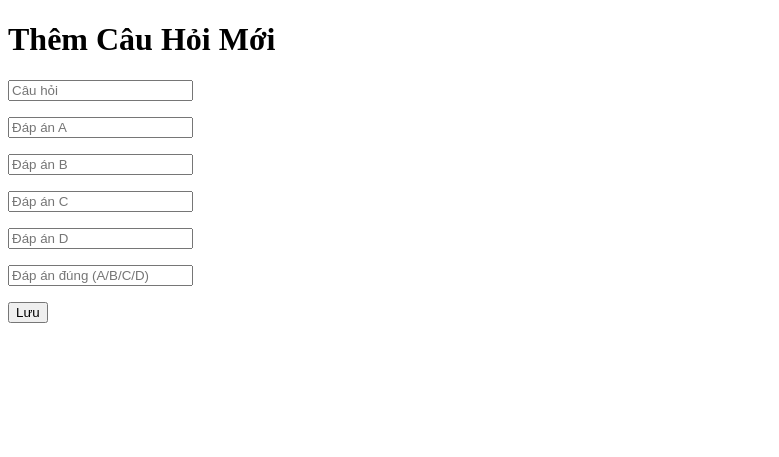
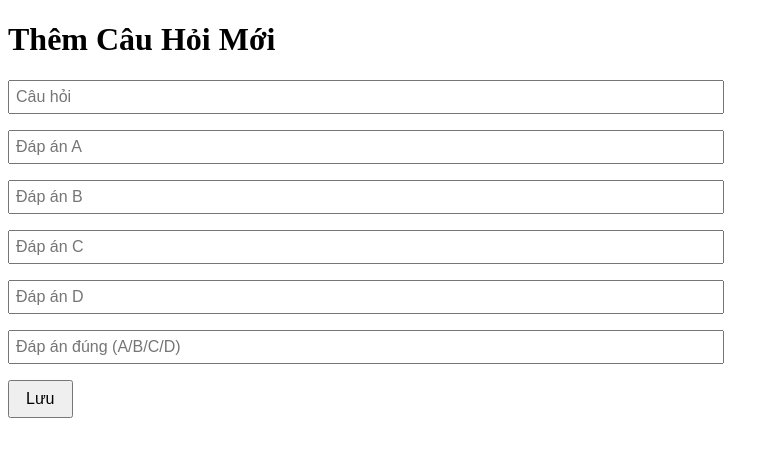
Before and after one commit to buinhatquang1970/testAI, a Flask app: page /admin/questions/add in a window 1280 px wide. Shown: the top 457 px of the page, without its empty margins (0-779 px from the left). Run offline with Flask 3, Linux system fonts and the light colour scheme; the visitor is signed in with stand-in values (Sample User, id 1).

Commit message:
Add files via upload

```diff
--- a/templates/add_question.html
+++ b/templates/add_question.html
@@ -1,8 +1,22 @@
-
 <!DOCTYPE html>
 <html>
 <head>
     <title>Thêm Câu Hỏi</title>
+    <style>
+        input[type="text"] {
+            width: 700px;
+            padding: 6px;
+            font-size: 16px;
+        }
+        button {
+            padding: 8px 16px;
+            font-size: 16px;
+            cursor: pointer;
+        }
+        p {
+            margin-bottom: 12px;
+        }
+    </style>
 </head>
 <body>
     <h1>Thêm Câu Hỏi Mới</h1>
--- a/templates/index.html
+++ b/templates/index.html
@@ -3,7 +3,7 @@
 <head>
   <meta charset="UTF-8" />
   <meta name="viewport" content="width=device-width, initial-scale=1" />
-  <title>CHINH PHỤC GEN AI – ĐỘT PHÁ TƯ DUY, ỨNG DỤNG THỰC TIỄN</title>
+  <title> CHINH PHỤC GEN AI – ĐỘT PHÁ TƯ DUY, ỨNG DỤNG THỰC TIỄN</title>
 </head>
 <body style="background-color: #e6f2ff;">
 
@@ -11,8 +11,8 @@
     <img src="{{ url_for('static', filename='logo_CTS.jpg') }}" alt="Logo ARFM" style="max-height: 100px;">
   </div>
 
- <h1 style="text-align: center; color: navy; margin-top: 10px;">
-    CHINH PHỤC GEN AI – ĐỘT PHÁ TƯ DUY, ỨNG DỤNG THỰC TIỄN
+ <h1 style="text-align: center; color: navy; margin-top: 10px; font-size: 20px;">
+    THI TRẮC NGHIỆM CHINH PHỤC GEN AI – ĐỘT PHÁ TƯ DUY, ỨNG DỤNG THỰC TIỄN
   </h1>
 
   <div style="display: flex; justify-content: center; align-items: center; gap: 10px; margin-bottom: 15px;">
```
Also changed, not shown: templates/edit_question.html (+15 -0 lines).
